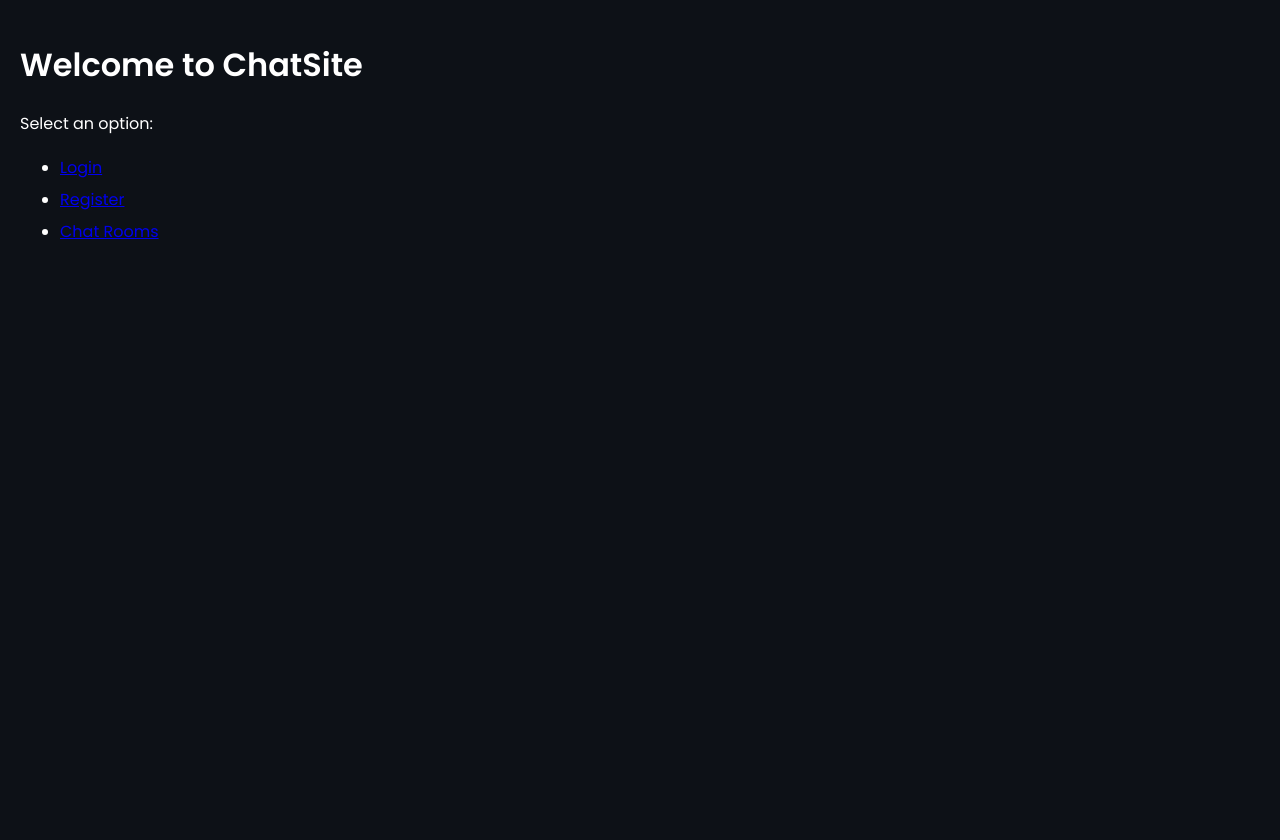
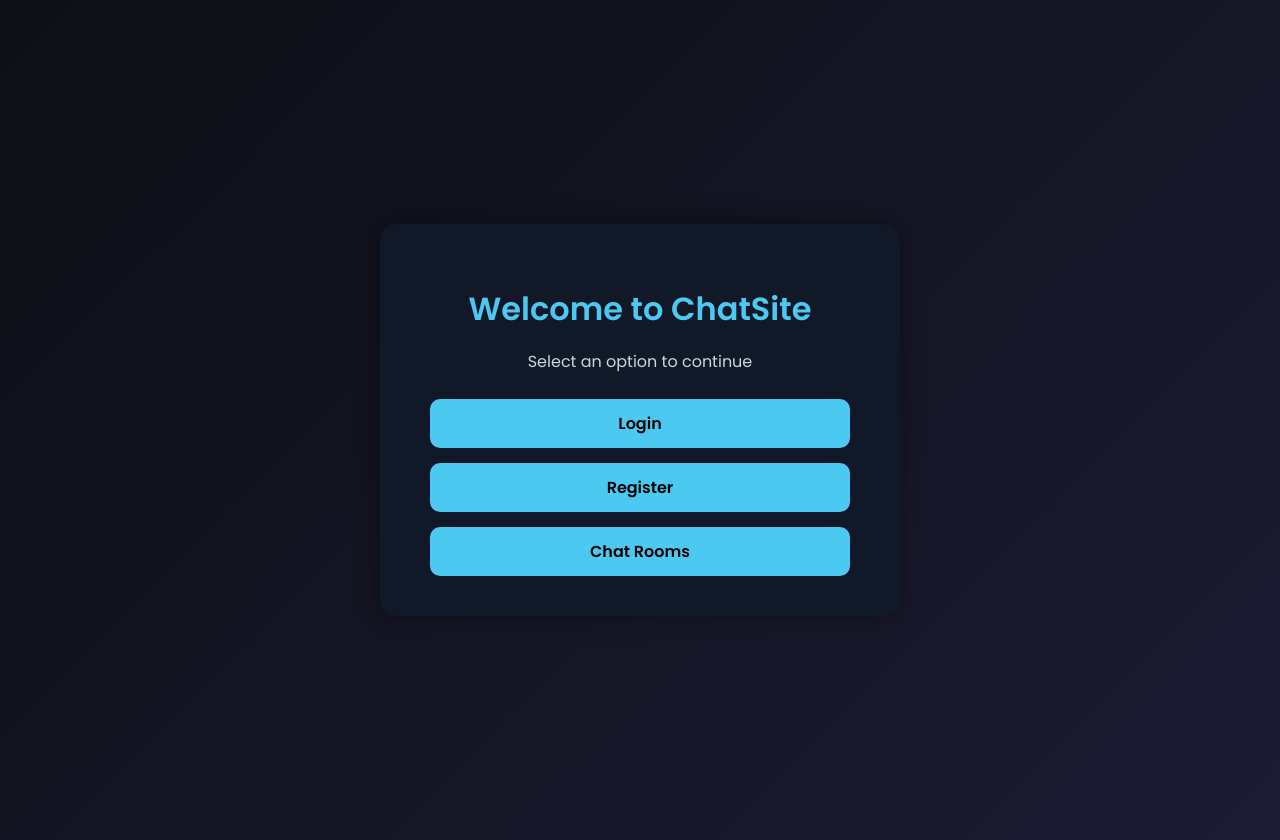
Before and after one commit to r68720282-afk/chat-full-system, a React (Vite) app in the folder frontend/: page / in a window 1280 px wide. Before the commit the page ends 800 px from the top, so only its background shows below. Built offline with nearby package versions, Linux system fonts and the light colour scheme; no server answers.

Commit message:
Update App.jsx

```diff
--- a/frontend/src/App.jsx
+++ b/frontend/src/App.jsx
@@ -3,16 +3,52 @@ import { Link } from "react-router-dom";
 
 export default function App() {
   return (
-    <div style={{ padding: 20 }}>
-      <h1>Welcome to ChatSite</h1>
+    <div style={{
+      minHeight: "100vh",
+      background: "linear-gradient(135deg, #0f0f16, #1b1b33)",
+      display: "flex",
+      justifyContent: "center",
+      alignItems: "center",
+      padding: 20
+    }}>
+      <div style={{
+        background: "#111827",
+        padding: "40px 50px",
+        borderRadius: 16,
+        width: "100%",
+        maxWidth: 420,
+        textAlign: "center",
+        boxShadow: "0 0 25px rgba(0,0,0,0.4)"
+      }}>
 
-      <p>Select an option:</p>
+        <h1 style={{ color: "#4cc9f0", marginBottom: 10 }}>
+          Welcome to ChatSite
+        </h1>
 
-      <ul style={{ lineHeight: "2rem" }}>
-        <li><Link to="/login">Login</Link></li>
-        <li><Link to="/register">Register</Link></li>
-        <li><Link to="/rooms">Chat Rooms</Link></li>
-      </ul>
+        <p style={{ color: "#cbd5e1", marginBottom: 25 }}>
+          Select an option to continue
+        </p>
+
+        <div style={{
+          display: "flex",
+          flexDirection: "column",
+          gap: 15
+        }}>
+          <Link to="/login" style={btnStyle}>Login</Link>
+          <Link to="/register" style={btnStyle}>Register</Link>
+          <Link to="/rooms" style={btnStyle}>Chat Rooms</Link>
+        </div>
+      </div>
     </div>
   );
 }
+
+const btnStyle = {
+  background: "#4cc9f0",
+  padding: "12px 20px",
+  borderRadius: 10,
+  color: "#000",
+  fontWeight: 600,
+  textDecoration: "none",
+  fontSize: 16
+};
```
